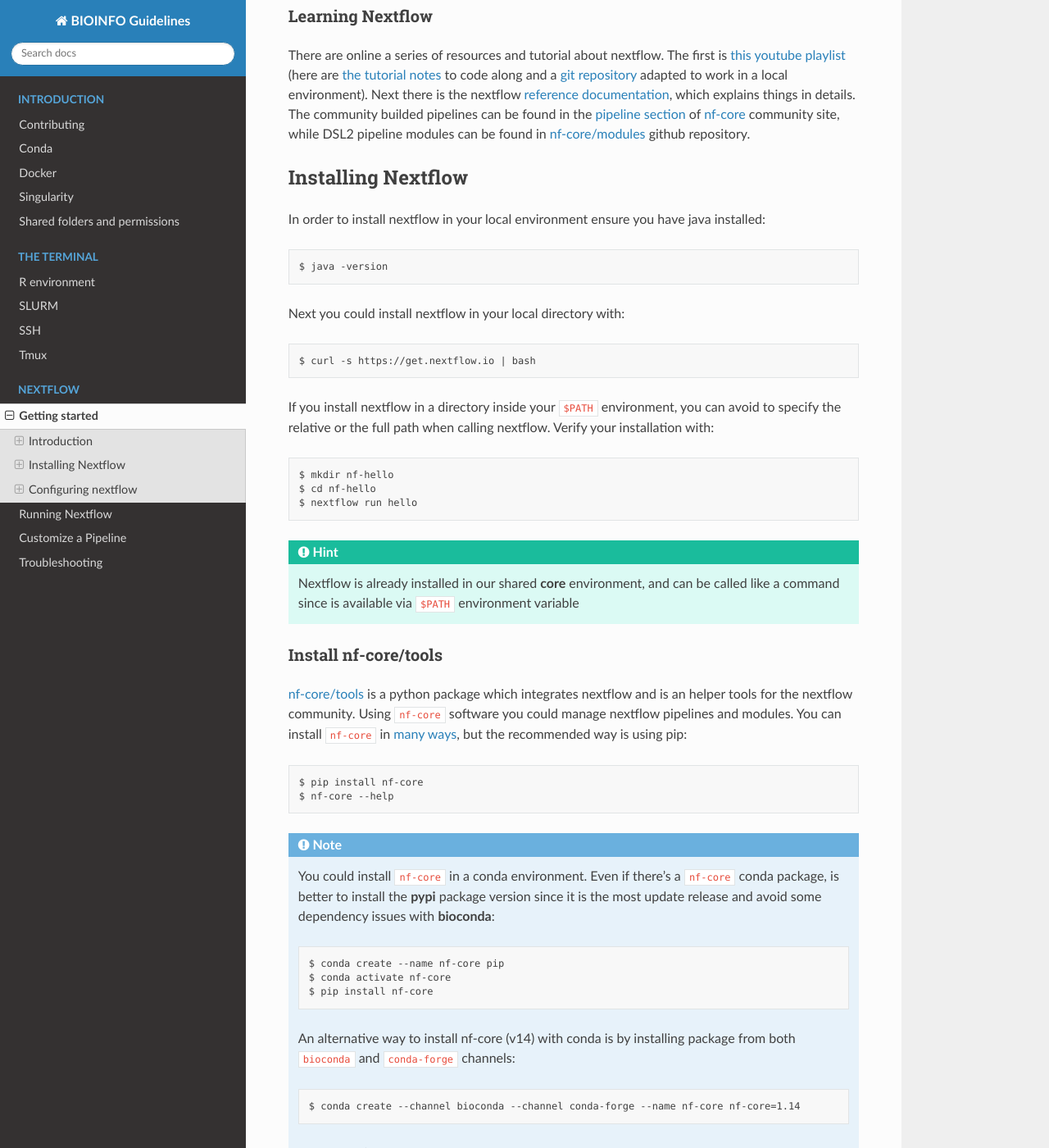
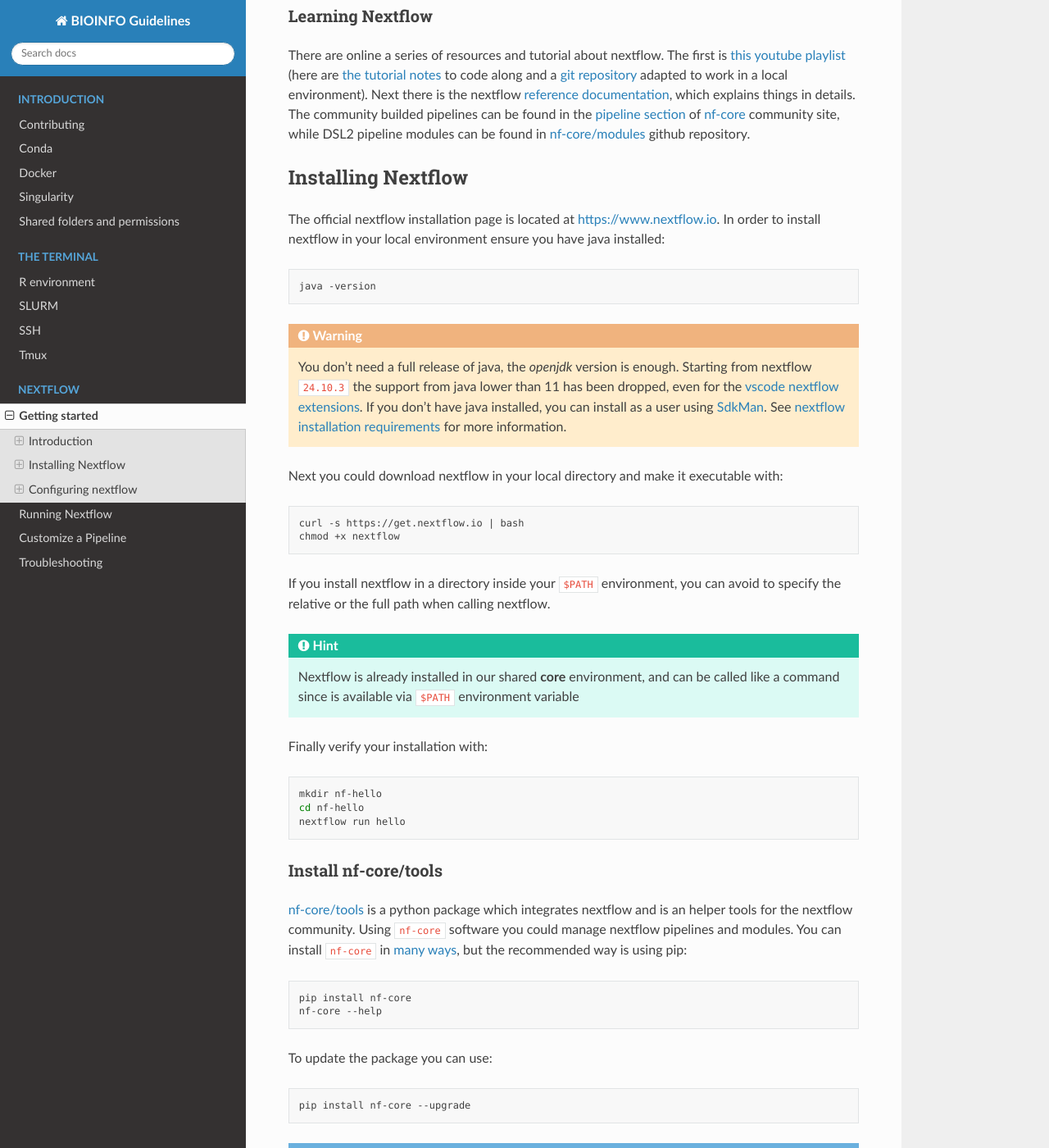
Before and after one commit to cnr-ibba/BIOINFO-guidelines, a Sphinx documentation site: the page built from docs/nextflow/getting-started.rst, in a window 1280 px wide and 1400 px high, scrolled down 679 px. Shown: the whole window at 82% size. Built offline with Sphinx 7.4.7 and the Read the Docs theme 3.1.0, drawn with Linux system fonts in a browser that asks for light colours; some of the changed text lies outside the part shown.

Commit message:
:memo: update the nextflow installation docs

```diff
--- a/docs/nextflow/getting-started.rst
+++ b/docs/nextflow/getting-started.rst
@@ -35,26 +35,46 @@
 Installing Nextflow
 -------------------
 
-In order to install nextflow in your local environment ensure you have java installed::
+The official nextflow installation page is located at `https://www.nextflow.io <https://www.nextflow.io>`__.
+In order to install nextflow in your local environment ensure you have java installed:
 
-  $ java -version
+.. code-block:: bash
 
-Next you could install nextflow in your local directory with::
+  java -version
 
-  $ curl -s https://get.nextflow.io | bash
+.. warning::
+
+  You don't need a full release of java, the *openjdk* version is enough. Starting
+  from nextflow ``24.10.3`` the support from java lower than 11 has been dropped,
+  even for the
+  `vscode nextflow extensions <https://marketplace.visualstudio.com/items?itemName=nf-core.nf-core-extensionpack>`__.
+  If you don't have java installed, you can install
+  as a user using `SdkMan <https://sdkman.io/>`__. See
+  `nextflow installation requirements <https://www.nextflow.io/docs/latest/install.html#requirements>`__
+  for more information.
+
+Next you could download nextflow in your local directory and make it executable with:
+
+.. code-block:: bash
+
+  curl -s https://get.nextflow.io | bash
+  chmod +x nextflow
 
 If you install nextflow in a directory inside your ``$PATH`` environment, you can
-avoid to specify the relative or the full path when calling nextflow. Verify your
-installation with::
-
-  $ mkdir nf-hello
-  $ cd nf-hello
-  $ nextflow run hello
+avoid to specify the relative or the full path when calling nextflow.
 
 .. hint::
 
   Nextflow is already installed in our shared **core** environment, and can be called
   like a command since is available via ``$PATH`` environment variable
+
+Finally verify your installation with:
+
+.. code-block:: bash
+
+  mkdir nf-hello
+  cd nf-hello
+  nextflow run hello
 
 .. _install-nf-core:
 
@@ -65,36 +85,59 @@
 integrates nextflow and is an helper tools for the nextflow community. Using
 ``nf-core`` software you could manage nextflow pipelines and modules. You can install
 ``nf-core`` in `many ways <https://github.com/nf-core/tools#installation>`__,
-but the recommended way is using pip::
+but the recommended way is using pip:
 
-  $ pip install nf-core
-  $ nf-core --help
+.. code-block:: bash
+
+  pip install nf-core
+  nf-core --help
+
+To update the package you can use:
+
+.. code-block:: bash
+
+  pip install nf-core --upgrade
 
 .. note::
 
   You could install ``nf-core`` in a conda environment. Even if there's a ``nf-core``
   conda package, is better to install the **pypi** package version since it is the
-  most update release and avoid some dependency issues with **bioconda**::
+  most update release and avoid some dependency issues with **bioconda**:
 
-    $ conda create --name nf-core pip
-    $ conda activate nf-core
-    $ pip install nf-core
+  .. code-block:: bash
 
-  An alternative way to install nf-core (v14) with conda is by installing package
-  from both ``bioconda`` and ``conda-forge`` channels::
-
-    $ conda create --channel bioconda --channel conda-forge --name nf-core nf-core=1.14
+    conda create --name nf-core pip
+    conda activate nf-core
+    pip install nf-core
 
   However, it's better to do this in a fresh conda environment used only for nextflow.
   Please see our consideration :ref:`on channels <a-note-on-channels>`.
 
+.. tip::
+
+  You can add autocompletion for ``nf-core`` within a conda environment. Simply
+  add the activation instruction in ``eval "$(_NF_CORE_COMPLETE=bash_source nf-core)"``
+  in your ``$CONDA_PREFIX/etc/conda/activate.d/env_vars.sh``, and the deactivation
+  instruction ``complete -r nf-core`` in your
+  ``$CONDA_PREFIX/etc/conda/deactivate.d/env_vars.sh``. Test the ``nf-core``
+  autocompletion with:
+
+  .. code-block:: bash
+
+    complete -p nf-core
+
+  See :ref:`Setting environment variables <conda_environment_variables>`
+  for more information.
+
 .. hint::
 
-  ``nf-core`` is already installed in a ``nf-core`` environment in our shared **core**
-  *VM*::
+  ``nf-core`` with autocompletion is already installed in a ``nf-core``
+  environment in our shared **core** *VM*:
 
-    $ source activate nf-core
-    $ nf-core --help
+  .. code-block:: bash
+
+    conda activate nf-core
+    nf-core --help
 
 .. _configuring_nextflow:
 
```
